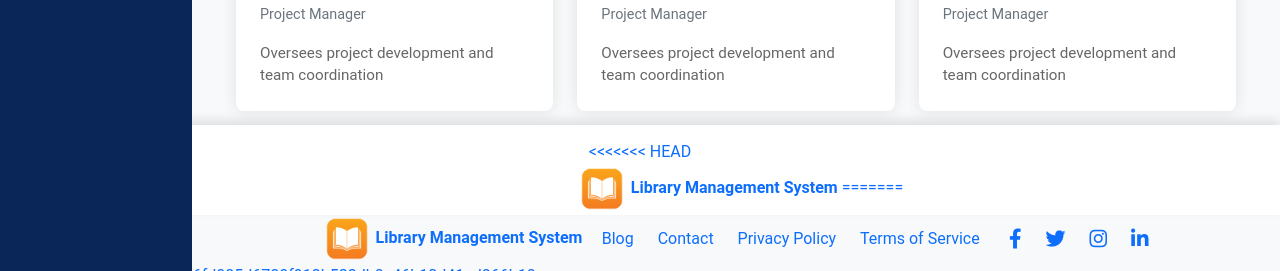
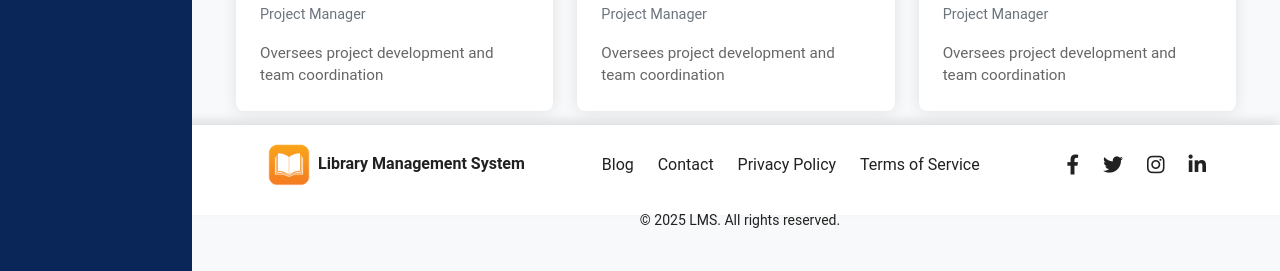
Before and after one commit to gabutin12/Borrow-LMS, a PHP site: page /about.php in a window 1280 px wide. Shown: the part 1505-1776 px from the top of the page. Run offline with PHP 8.4, Linux system fonts and the light colour scheme; a user stored in the database is signed in; some libraries are stand-ins or nearby versions.

Commit message:
footer updated

```diff
--- a/includes/footer.php
+++ b/includes/footer.php
@@ -1,34 +1,14 @@
 <div class="footer">
-<<<<<<< HEAD
     <div class="footer-content">
         <div class="footer-logo">
             <img src="./images/top_logo.ico" alt="LMS Logo">
             <strong>Library Management System</strong>
-=======
-        <div class="footer-content">
-            <div class="footer-logo">
-                <img src="./images/top_logo.ico" alt="LMS Logo">
-                <strong>Library Management System</strong>
-            </div>
-            <div class="footer-links">
-                <a href="./includes/footer/blog.php">Blog</a>
-                <a href="./includes/footer/contact.php">Contact</a>
-                <a href="./includes/footer/privacy.php">Privacy Policy</a>
-                <a href="./includes/footer/terms.php">Terms of Service</a>
-            </div>
-            <div class="footer-social">
-                <a href="#"><i class="fab fa-facebook-f"></i></a>
-                <a href="#"><i class="fab fa-twitter"></i></a>
-                <a href="#"><i class="fab fa-instagram"></i></a>
-                <a href="#"><i class="fab fa-linkedin-in"></i></a>
-            </div>
->>>>>>> a6fd085d6780f912b522db8e46b12d41ad066b18
         </div>
         <div class="footer-links">
-            <a href="#">Blog</a>
-            <a href="#">Contact</a>
-            <a href="#">Privacy Policy</a>
-            <a href="#">Terms of Service</a>
+            <a href="./includes/footer/blog.php">Blog</a>
+            <a href="./includes/footer/contact.php">Contact</a>
+            <a href="./includes/footer/privacy.php">Privacy Policy</a>
+            <a href="./includes/footer/terms.php">Terms of Service</a>
         </div>
         <div class="footer-social">
             <a href="#"><i class="fab fa-facebook-f"></i></a>
@@ -41,6 +21,8 @@
         <p>&copy; <?php echo date("Y"); ?> LMS. All rights reserved.</p>
     </div>
 </div>
+
+</div>
 <style>
     .footer {
         position: fixed;
@@ -48,8 +30,7 @@
         width: 100%;
         height: 90px;
         background-color: #fff;
-        color: #0d6efd;
-        ;
+        color: #212121;
         padding: 15px 0;
         text-align: center;
         box-shadow: 0 -5px 10px rgba(0, 0, 0, 0.1);
@@ -72,7 +53,7 @@
     }
 
     .footer-links a {
-        color: #0d6efd;
+        color: #212121;
         text-decoration: none;
         margin: 0 10px;
     }
@@ -82,7 +63,7 @@
     }
 
     .footer-social a {
-        color: #0d6efd;
+        color: #212121;
         margin: 0 10px;
         font-size: 20px;
     }
@@ -91,6 +72,7 @@
         margin-top: 20px;
         font-size: 14px;
         margin-left: 200px;
+        color: #212121;
     }
 
     .book-card {
```
